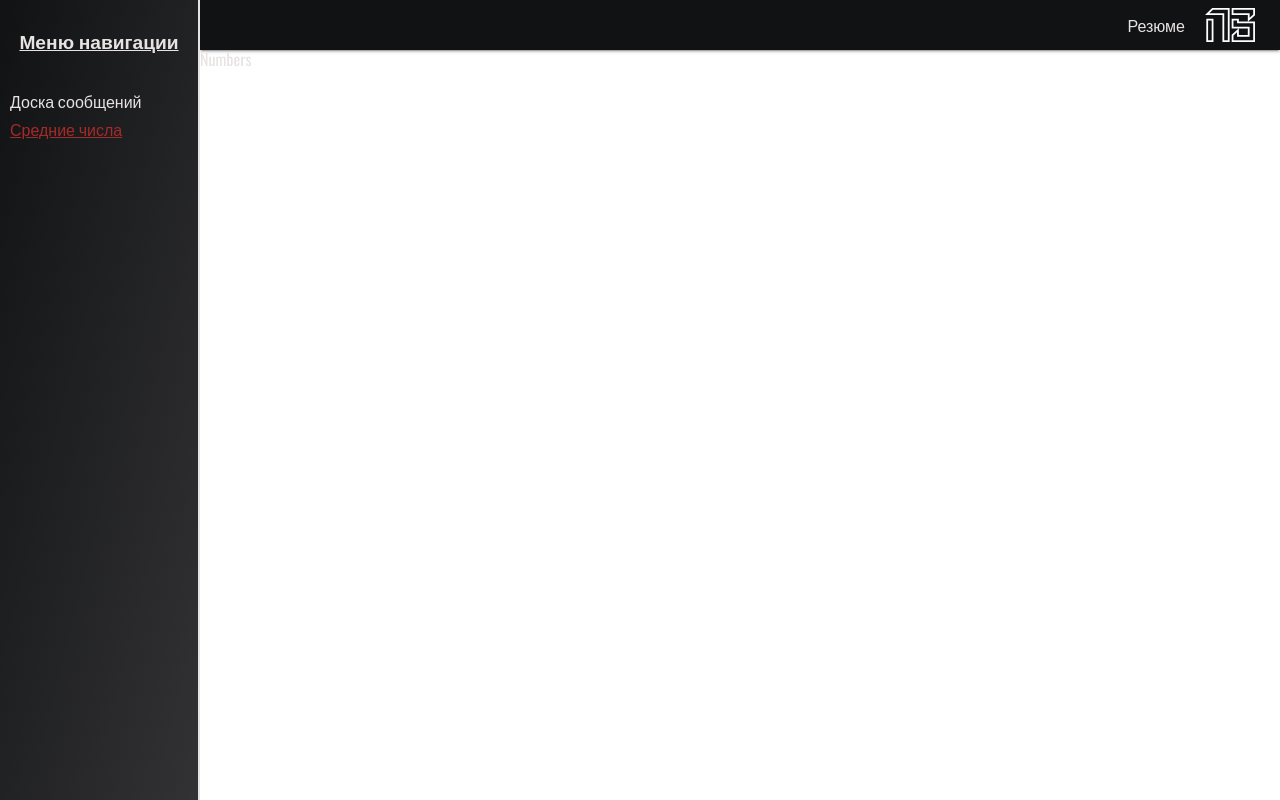
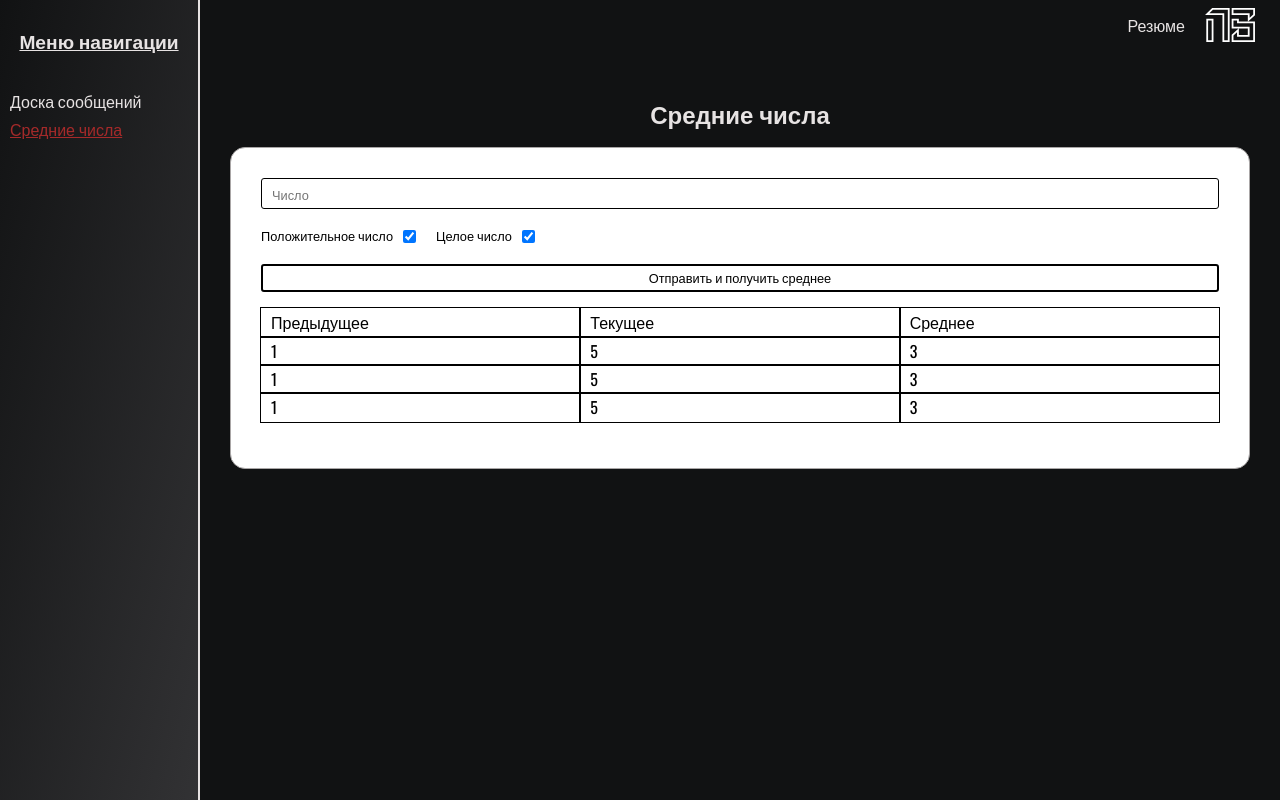
Before and after one commit to script696/next-team-frontend, a Next.js app: page /numbers in a window 1280 px wide. Built offline with nearby package versions, Linux system fonts and the light colour scheme.

Commit message:
feat: add numbers skeleton

```diff
--- a/src/pages/dashboard/styles/Dashboard.module.scss
+++ b/src/pages/dashboard/styles/Dashboard.module.scss
@@ -14,7 +14,7 @@
   &__messagesSection, &__formSection{
     width: 100%;
     padding: 30px;
-    border: 1px solid red;
+    border: 1px solid #a9a6a6;
     border-radius: 15px;
     background: #fff;
   }
@@ -50,7 +50,7 @@
   display: flex;
   flex-direction: column;
   border-radius: 10px;
-  border: 1px solid red;
+  border: 1px solid #a9a6a6;
   row-gap: 15px;
 
   &__input{
--- a/src/pages/numbers/index.tsx
+++ b/src/pages/numbers/index.tsx
@@ -1,7 +1,93 @@
+import s from "./styles/Dashboard.module.scss";
+import { FormEvent, useState } from "react";
+import { Input } from "postcss";
+
+const numbersListData = [
+  { id: 1, previous: 1, current: 5, average: 3 },
+  { id: 2, previous: 1, current: 5, average: 3 },
+  { id: 3, previous: 1, current: 5, average: 3 },
+];
+
 const Numbers = () => {
-    return (
-        <div>Numbers</div>
-    );
-}
+  const [checkboxValues, setCheckboxValues] = useState({
+    isPositive: true,
+    isInteger: true,
+  });
+
+  const [inputValues, setInputValues] = useState({
+    number: "",
+  });
+
+  const handleChangeCheckbox = (e: FormEvent<HTMLInputElement>) => {
+    const { name, checked } = e.currentTarget;
+    setCheckboxValues((prev) => ({ ...prev, [name]: checked }));
+  };
+
+  const handleChangeInput = (e: FormEvent<HTMLInputElement>) => {
+    const { name, value } = e.currentTarget;
+    setInputValues((prev) => ({ ...prev, [name]: value }));
+  };
+
+  const handleSubmitForm = (e: FormEvent<HTMLFormElement>) => {
+    e.preventDefault();
+  };
+
+  return (
+    <div className={s.numbers}>
+      <h2 className={s.numbers__title}>Средние числа</h2>
+      <section className={s.numbers__contentWrapper}>
+        <form className={s.form} onSubmit={handleSubmitForm}>
+          <input
+            type="text"
+            placeholder="Число"
+            className={s.form__input}
+            name="number"
+            value={inputValues.number}
+            onChange={handleChangeInput}
+          />
+          <div className={s.form__checkBoxWrapper}>
+            <label className={s.form__checkLabel}>
+              Положительное число
+              <input
+                type="checkbox"
+                name="isPositive"
+                checked={checkboxValues.isPositive}
+                onChange={handleChangeCheckbox}
+              />
+            </label>
+            <label className={s.form__checkLabel}>
+              Целое число
+              <input
+                type="checkbox"
+                name="isInteger"
+                checked={checkboxValues.isInteger}
+                onChange={handleChangeCheckbox}
+              />
+            </label>
+          </div>
+          <button className={s.form__submitBtn} type="submit">
+            Отправить и получить среднее
+          </button>
+        </form>
+        <ul className={s.numbersList}>
+          <li className={s.numbersList__row}>
+            <span className={s.numbersList__item}>Предыдущее</span>
+            <span className={s.numbersList__item}>Текущее</span>
+            <span className={s.numbersList__item}>Среднее</span>
+          </li>
+          {numbersListData.map(({ id, previous, current, average }) => {
+            return (
+              <li key={id} className={s.numbersList__row}>
+                <span className={s.numbersList__item}>{previous}</span>
+                <span className={s.numbersList__item}>{current}</span>
+                <span className={s.numbersList__item}>{average}</span>
+              </li>
+            );
+          })}
+        </ul>
+      </section>
+    </div>
+  );
+};
 
 export default Numbers;
--- /dev/null
+++ b/src/pages/numbers/styles/Dashboard.module.scss
@@ -0,0 +1,74 @@
+.numbers {
+  background: #111213;
+  padding: 30px;
+  min-height: 100%;
+  &__title {
+    text-align: center;
+    color: inherit;
+  }
+  &__contentWrapper{
+    padding: 30px;
+    border: 1px solid #a9a6a6;
+    border-radius: 15px;
+    background: #fff;
+  }
+}
+
+.form {
+  display: flex;
+  flex-direction: column;
+  &__input{
+    border: 1px solid #000;
+    border-radius: 3px;
+    padding: 5px 10px;
+    &::placeholder {
+      font-size: 0.8rem;
+    }
+
+  }
+  &__checkBoxWrapper{
+    padding: 20px 0;
+    display: flex;
+    column-gap: 20px;
+  }
+  &__checkLabel {
+    font-size: .8rem;
+    display: flex;
+    column-gap: 10px;
+    color: #000
+  }
+  &__submitBtn {
+    background: none;
+    border-radius: 3px;
+    border: 2px solid #000;
+    padding: 5px 10px;
+    font-size: .8rem;
+    cursor: pointer;
+    &:hover {
+      background: #e7e3e3;
+    }
+  }
+}
+
+
+.numbersList {
+  padding: 0;
+  list-style: none;
+  display: flex;
+  flex-direction: column;
+  color: #000;
+  &__top {
+    text-align: center;
+    outline: 1px solid #000;
+    padding: 5px 10px;
+  }
+  &__row {
+    display: flex;
+    justify-content: space-between;
+  }
+  &__item {
+    outline: 1px solid #000;
+    flex: 1 1 33%;
+    padding: 5px 10px;
+  }
+}
```
